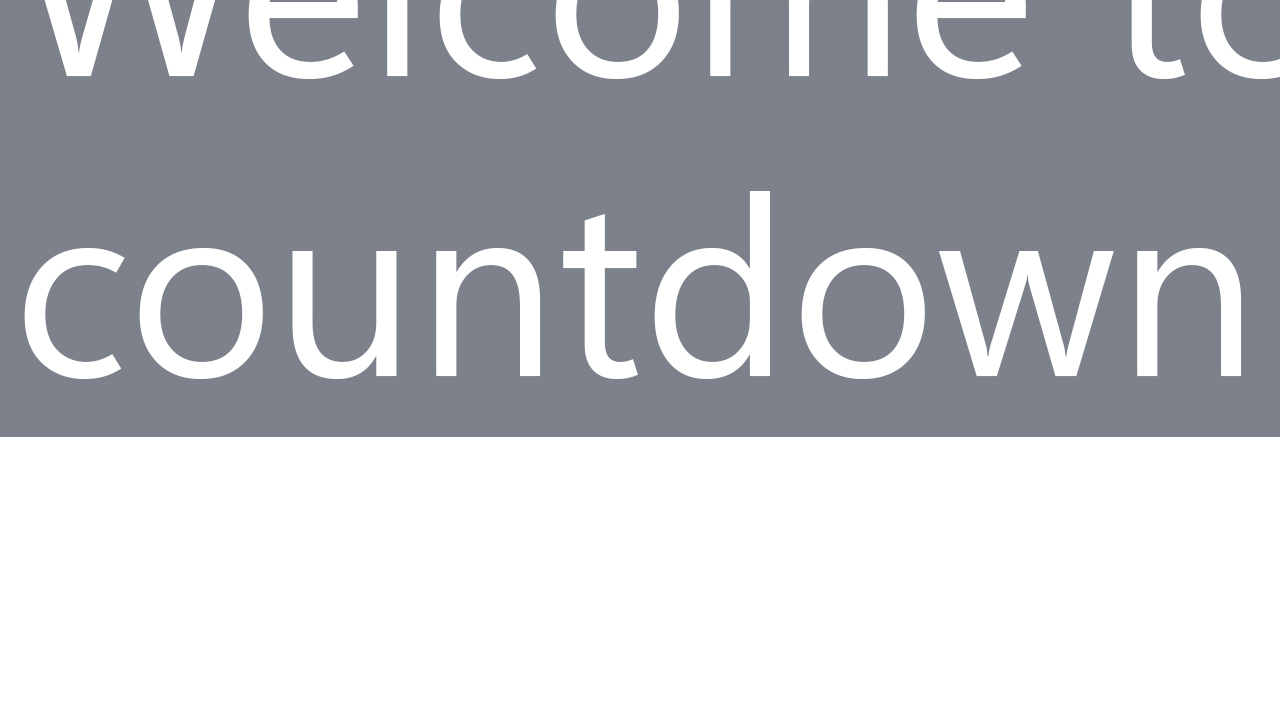
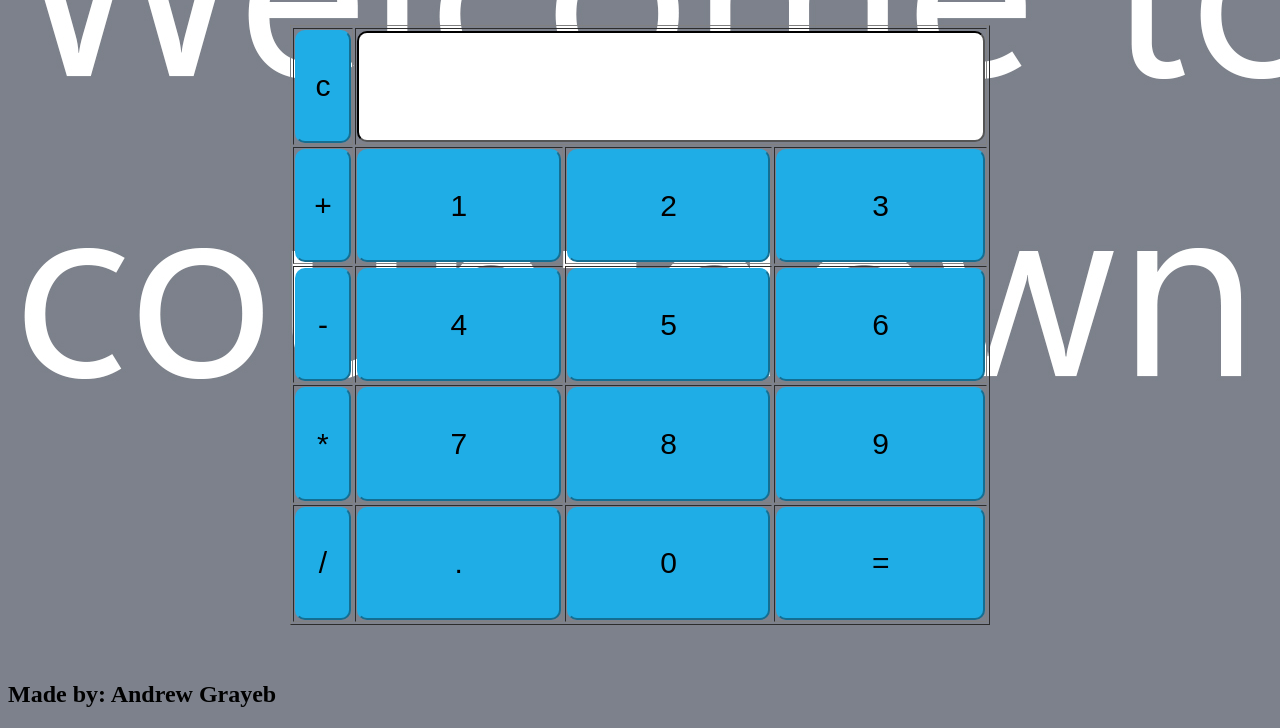
Before and after one commit to andrewgr1234/my-utilities, a plain HTML site: page index.html in a window 1280 px wide. Shown: the part 363-1091 px from the top of the page. Before the commit the page ends 800 px from the top, so only its background shows below. Drawn offline with nearby package versions, Linux system fonts and the light colour scheme.

Commit message:
added the calculator

```diff
--- a/index.html
+++ b/index.html
@@ -1,13 +1,14 @@
 <html>
 
 <head>
-    <title>A countdown Timer</title>
+    <title>Uilities Site</title>
     <link rel="stylesheet" href="style.css">
     <link rel="icon" href="./elements/icon.png">
 </head>
 
 <body>
     <br>
+    <h1>-----------A Timer-----------</h1>
     <br>
     <center>
         <form id="countdown">
@@ -19,6 +20,50 @@
             <input type="reset" value="Clear Timer" />
         </form>
     </center>
+
+    <br>
+    <h1>---------A Calculator---------</h1>
+    <br>
+
+    <center>
+        <table border="1">
+            <tr>
+                <td><input type="button" value="c" onclick="clr()" /> </td>
+                <td colspan="3"><input type="text" id="edu" dir="ltr" /></td>
+            </tr>
+            <tr>
+                <td><input type="button" value="+" onclick="dis('+')" /> </td>
+                <td><input type="button" value="1" onclick="dis('1')" /> </td>
+                <td><input type="button" value="2" onclick="dis('2')" /> </td>
+                <td><input type="button" value="3" onclick="dis('3')" /> </td>
+            </tr>
+            <tr>
+                <td><input type="button" value="-" onclick="dis('-')" /> </td>
+                <td><input type="button" value="4" onclick="dis('4')" /> </td>
+                <td><input type="button" value="5" onclick="dis('5')" /> </td>
+                <td><input type="button" value="6" onclick="dis('6')" /> </td>
+            </tr>
+            <tr>
+                <td><input type="button" value="*" onclick="dis('*')" /> </td>
+                <td><input type="button" value="7" onclick="dis('7')" /> </td>
+                <td><input type="button" value="8" onclick="dis('8')" /> </td>
+                <td><input type="button" value="9" onclick="dis('9')" /> </td>
+            </tr>
+            <tr>
+                <td><input type="button" value="/" onclick="dis('/')" /> </td>
+                <td><input type="button" value="." onclick="dis('.')" /> </td>
+                <td><input type="button" value="0" onclick="dis('0')" /> </td>
+                <td><input type="button" value="=" onclick="solve()" /> </td>
+            </tr>
+        </table>
+    </center>
+
+    <br>
+    <br>
+
+    <footer>
+        <h2>Made by: Andrew Grayeb</h2>
+    </footer>
 </body>
 <script src="https://ajax.googleapis.com/ajax/libs/jquery/2.1.1/jquery.min.js"></script>
 <script src="script.js"></script>
--- a/script.js
+++ b/script.js
@@ -1,3 +1,5 @@
+//--------------Timer--------------
+
 var audio = new Audio("./elements/alarm.wav");
 var totalAmount = localStorage.getItem('countDown') || 0,
     timeloop;
@@ -51,3 +53,18 @@ $('#countdown').on('reset', function () {
     clearTimeout(timeloop);
     localStorage.removeItem('countDown');
 })
+
+
+//--------------calculator--------------
+
+function dis(val) {
+    document.getElementById("edu").value += val
+}
+function solve() {
+    let x = document.getElementById("edu").value
+    let y = eval(x)
+    document.getElementById("edu").value = y
+}
+function clr() {
+    document.getElementById("edu").value = ""
+}
--- a/style.css
+++ b/style.css
@@ -3,7 +3,7 @@ body {
 }
 
 
-/*---------------------fourm-----------------------------*/
+/*--------------Timer--------------*/
 input[type=Reset] {
   width: 10%;
   padding: 12px 20px;
@@ -36,7 +36,7 @@ input[type=Reset] {
   background-color: lightblue;
 }
 
-  a{
+a {
   width: 10%;
   padding: 12px 20px;
   margin: 8px 0;
@@ -46,5 +46,32 @@ input[type=Reset] {
   cursor: pointer;
   background-color: rgb(241, 240, 240);
   color: black;
-    text-decoration:none;
+  text-decoration: none;
 }
+
+/*--------------calculator--------------*/
+
+table {
+  width: 700px;
+  height: 600px;
+}
+
+input[type="button"] {
+  border-radius: 10px;
+  background-color: #1fade6;
+  color: black;
+  border-color: #1fade6;
+  width: 100%;
+  height: 100%;
+  font-size: 30px;
+}
+
+input[type="text"] {
+  border-radius: 10px;
+  text-align: left;
+  background-color: white;
+  border-color: black;
+  font-size: 30px;
+  height: 98%;
+  width: 100%
+}
```
Lines whose indentation alone changed are shown as unchanged.
